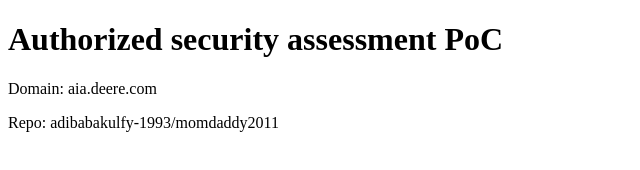
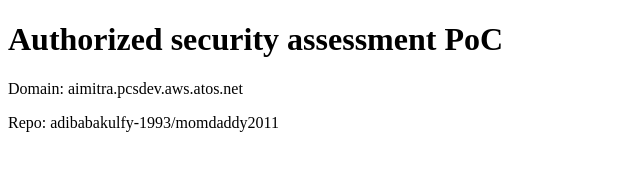
Before and after one commit to adibabakulfy-1993/momdaddy2011, a plain HTML site: page index.html in a window 1280 px wide. Shown: the whole page, without its empty margins (0-640 px from the left). Drawn offline with Linux system fonts and the light colour scheme.

Commit message:
init pages

```diff
--- a/index.html
+++ b/index.html
@@ -1 +1 @@
-<!doctype html><html><head><meta charset=utf-8><title>PoC aia.deere.com</title></head><body><h1>Authorized security assessment PoC</h1><p>Domain: aia.deere.com</p><p>Repo: adibabakulfy-1993/momdaddy2011</p></body></html>
+<!doctype html><html><head><meta charset=utf-8><title>PoC aimitra.pcsdev.aws.atos.net</title></head><body><h1>Authorized security assessment PoC</h1><p>Domain: aimitra.pcsdev.aws.atos.net</p><p>Repo: adibabakulfy-1993/momdaddy2011</p></body></html>
```
